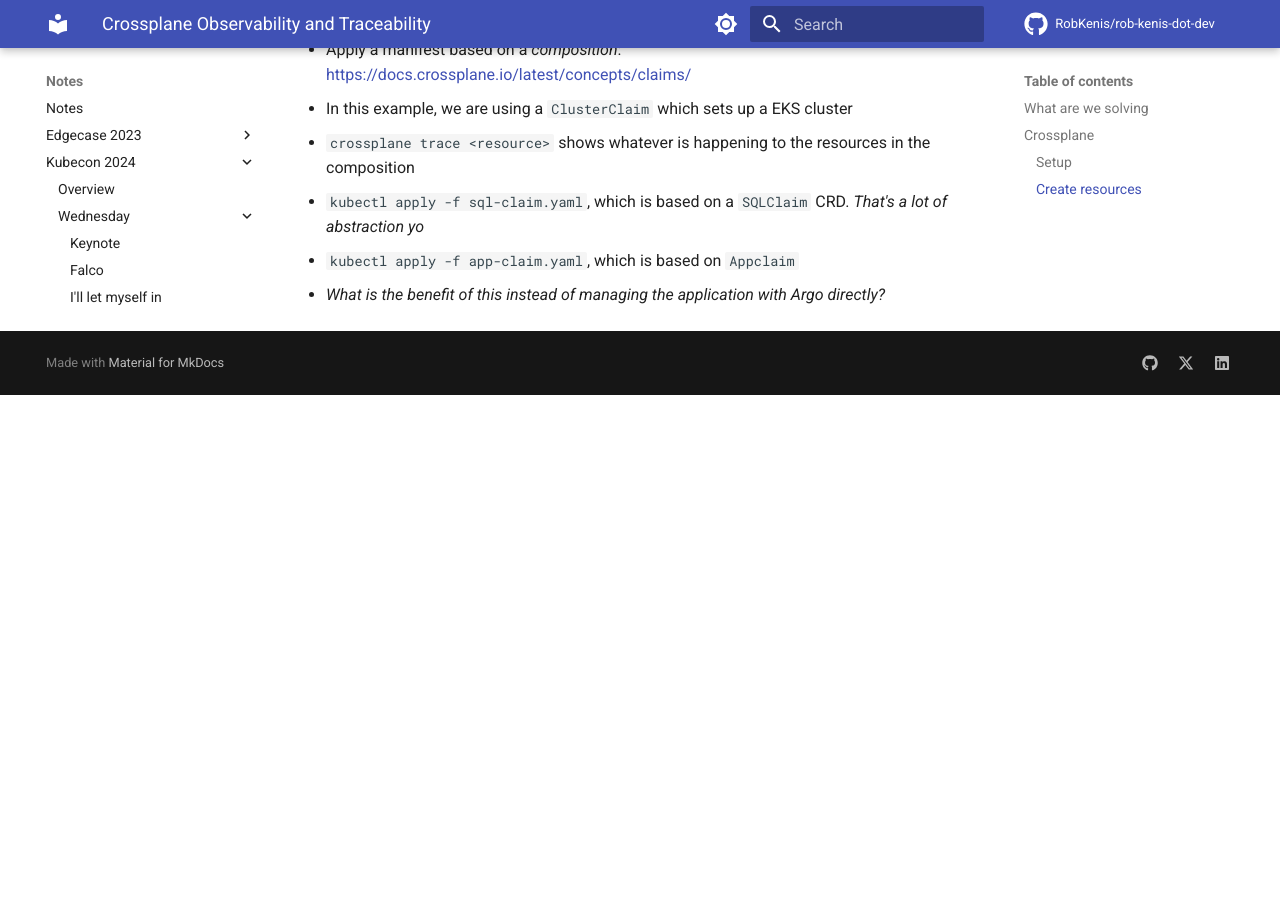
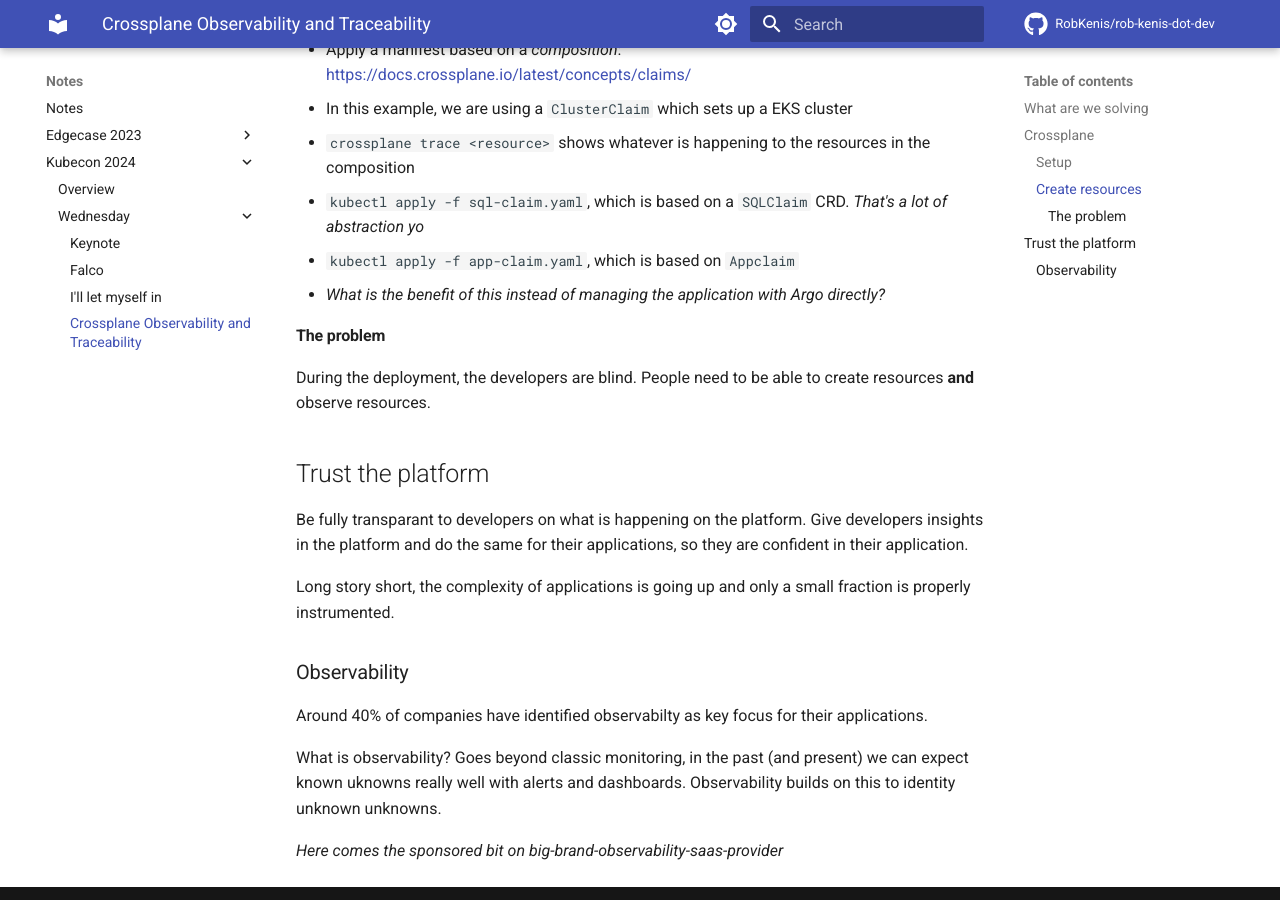
Before and after one commit to RobKenis/rob-kenis-dot-dev, an MkDocs documentation site: the page built from docs/kubecon-2024/wednesday/4-crossplane-observability.md, in a window 1280 px wide and 900 px high, scrolled down 668 px. Built offline with MkDocs 1.6.1 and Material for MkDocs 9.7.7, drawn with Linux system fonts in a browser that asks for light colours; comment, search, counter and statistics services are not loaded; before the commit the page ends 1063 px from its top, so only the background shows below that.

```diff
--- a/docs/kubecon-2024/wednesday/4-crossplane-observability.md
+++ b/docs/kubecon-2024/wednesday/4-crossplane-observability.md
@@ -24,3 +24,23 @@
 - `kubectl apply -f sql-claim.yaml`, which is based on a `SQLClaim` CRD. _That's a lot of abstraction yo_
 - `kubectl apply -f app-claim.yaml`, which is based on `Appclaim`
   - _What is the benefit of this instead of managing the application with Argo directly?_
+
+#### The problem
+
+During the deployment, the developers are blind. People need to be able to create resources **and** observe resources.
+
+## Trust the platform
+
+Be fully transparant to developers on what is happening on the platform. Give developers insights in the platform and do the same
+for their applications, so they are confident in their application.
+
+Long story short, the complexity of applications is going up and only a small fraction is properly instrumented.
+
+### Observability
+
+Around 40% of companies have identified observabilty as key focus for their applications.
+
+What is observability? Goes beyond classic monitoring, in the past (and present) we can expect known uknowns really well with alerts and dashboards.
+Observability builds on this to identity unknown unknowns.
+
+_Here comes the sponsored bit on big-brand-observability-saas-provider_
```
